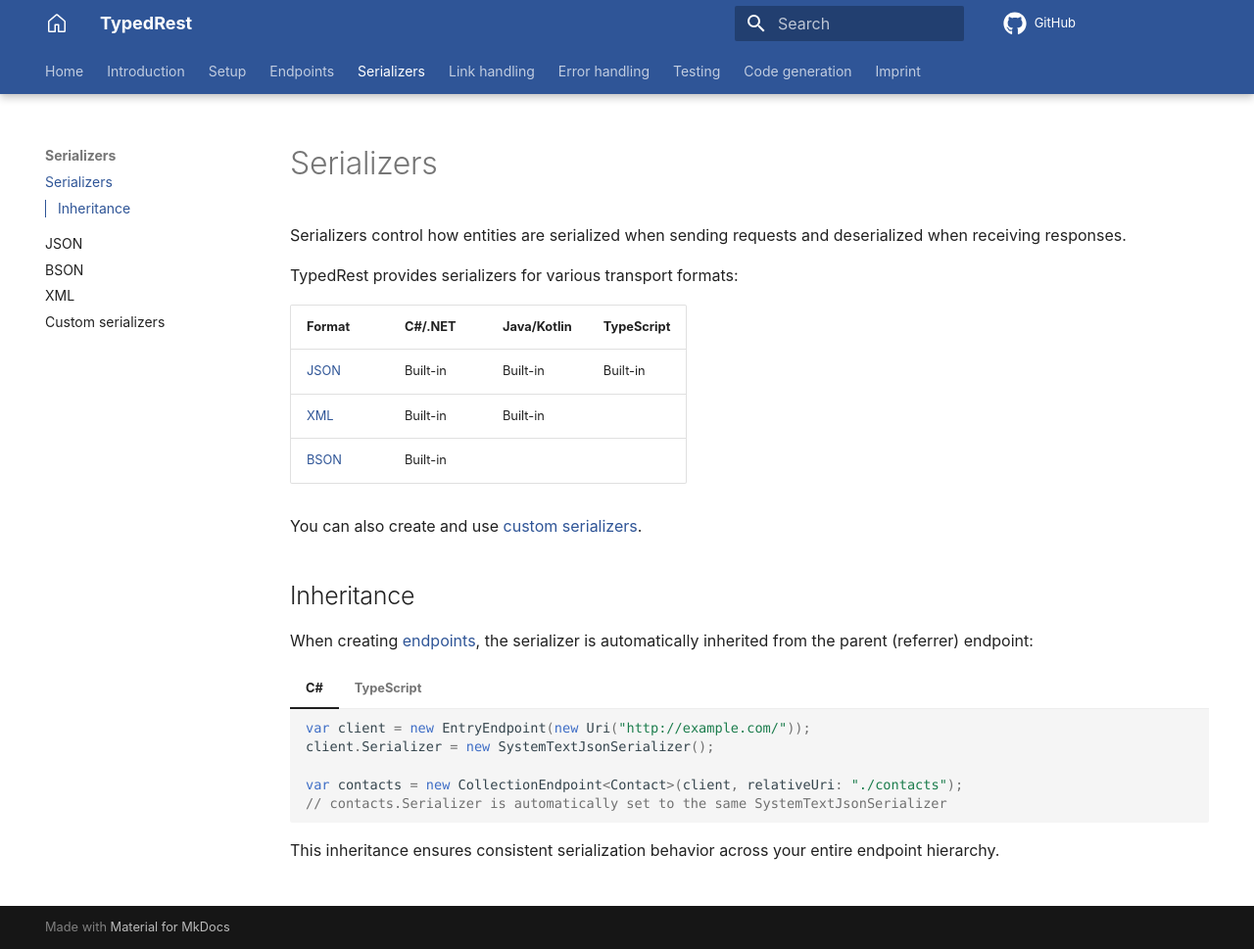
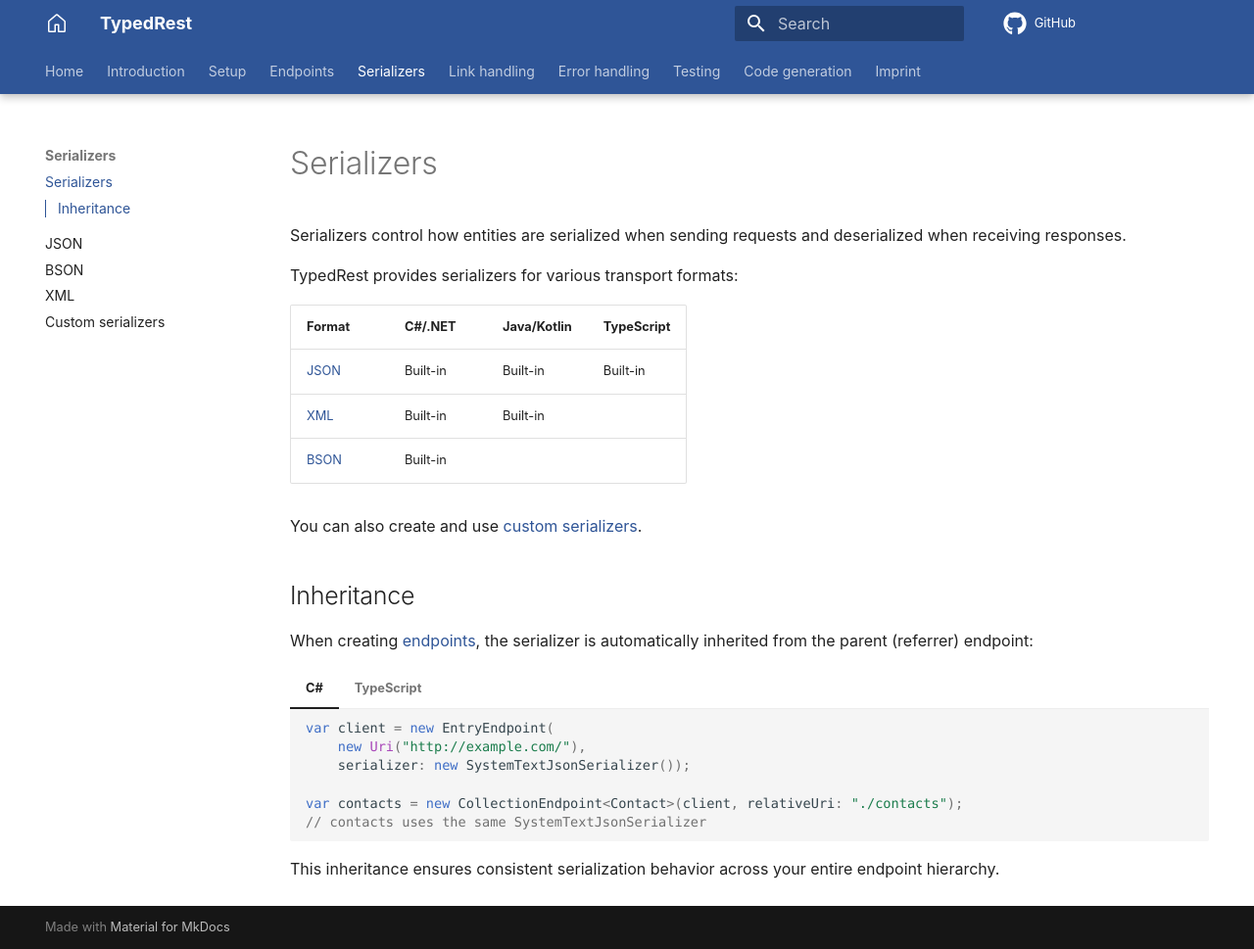
Before and after one commit to TypedRest/docs, an MkDocs documentation site: the page built from docs/serializers/index.md, in a window 1280 px wide and 969 px high. Shown: the whole window at 98% size. Built offline with MkDocs 1.6.1 and Material for MkDocs 9.7.7, drawn with Linux system fonts in a browser that asks for light colours; comment, search, counter and statistics services are not loaded.

Commit message:
Fixed serializer configuration examples

````diff
--- a/docs/serializers/index.md
+++ b/docs/serializers/index.md
@@ -19,18 +19,20 @@ When creating [endpoints](../endpoints/index.md), the serializer is automaticall
 === "C#"
 
     ```csharp
-    var client = new EntryEndpoint(new Uri("http://example.com/"));
-    client.Serializer = new SystemTextJsonSerializer();
+    var client = new EntryEndpoint(
+        new Uri("http://example.com/"),
+        serializer: new SystemTextJsonSerializer());
 
     var contacts = new CollectionEndpoint<Contact>(client, relativeUri: "./contacts");
-    // contacts.Serializer is automatically set to the same SystemTextJsonSerializer
+    // contacts uses the same SystemTextJsonSerializer
     ```
 
 === "TypeScript"
 
     ```typescript
-    const client = new EntryEndpoint(new URL("http://example.com/"));
-    client.serializer = new CustomSerializer();
+    const client = new EntryEndpoint(
+        new URL("http://example.com/"),
+        new CustomSerializer());
 
     const contacts = new CollectionEndpoint<Contact>(client, "./contacts");
     // contacts.serializer is automatically set to the same CustomSerializer
````
